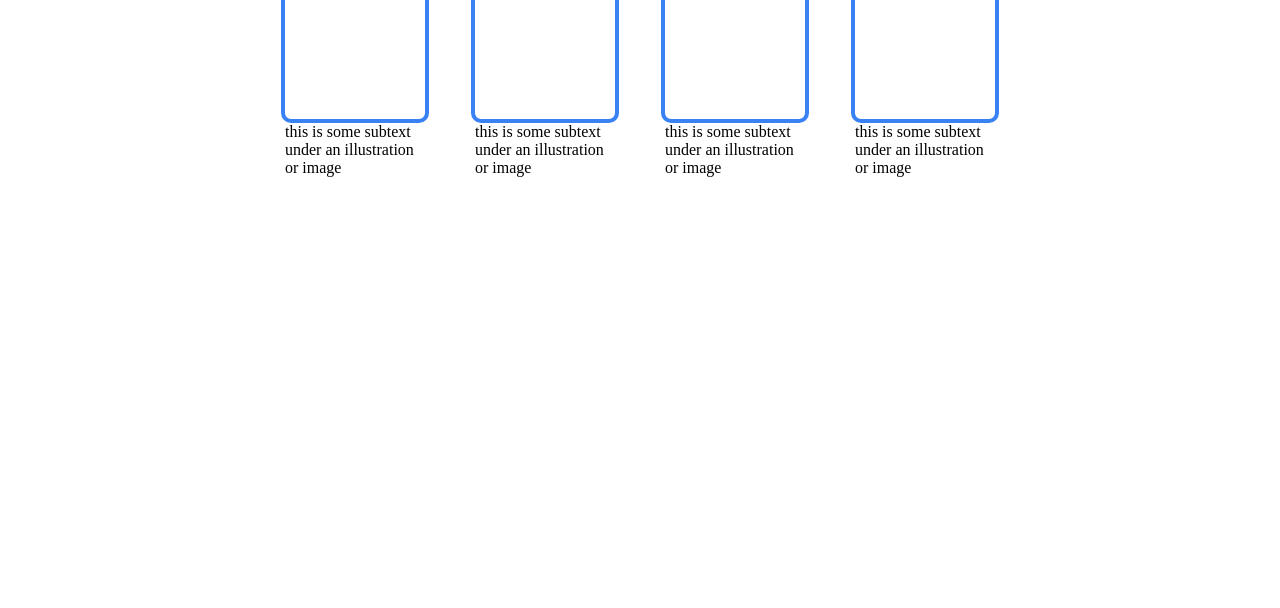
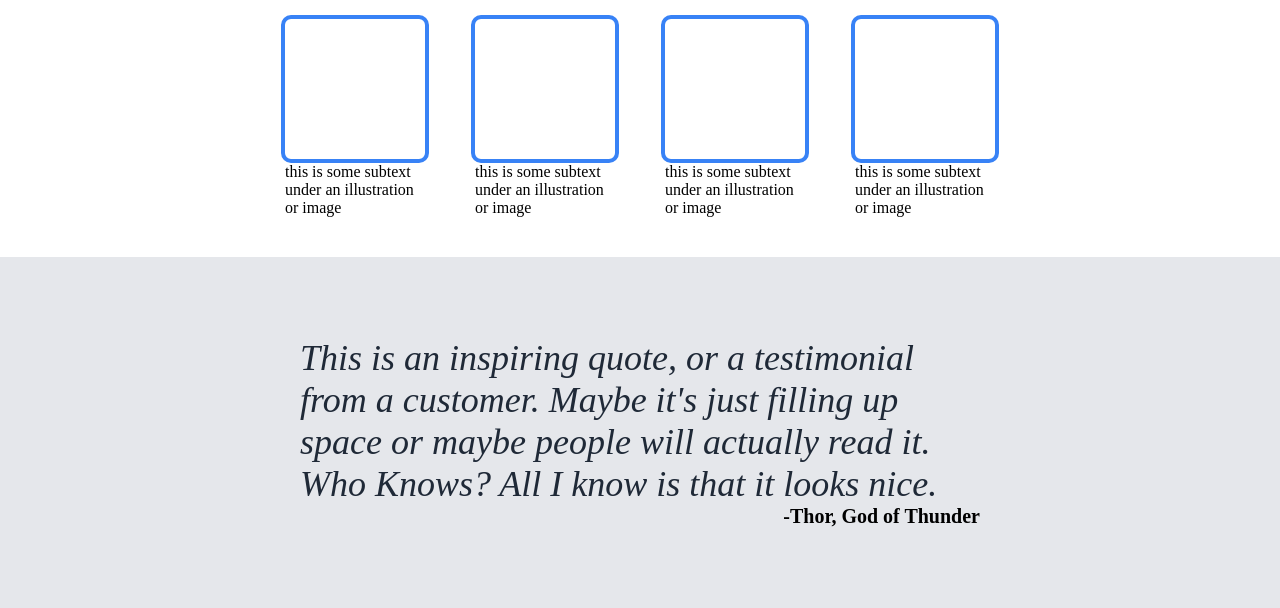
Before and after one commit to thomaspetrick/landing-page, a plain HTML site: page index.html in a window 1280 px wide. Shown: the part 517-1125 px from the top of the page. Before the commit the page ends 800 px from the top, so only its background shows below. Drawn offline with Linux system fonts and the light colour scheme.

Commit message:
add quote flexbox

```diff
--- a/index.html
+++ b/index.html
@@ -64,6 +64,13 @@
 
         </div>
     </div>
+    <div class="quote">
+        <div class="main-quote">This is an inspiring quote, or a testimonial from a customer. Maybe it's just
+            filling up space or
+            maybe people will actually read it. Who Knows? All I know is that it looks nice.
+        </div>
+        <div class="thor">-Thor, God of Thunder</div>
+    </div>
 
 
 </body>
--- a/style.css
+++ b/style.css
@@ -110,6 +110,7 @@ a {
 .information {
     display: flex;
     flex-direction: column;
+    padding: 40px 0px;
 }
 
 .information-text {
@@ -145,3 +146,29 @@ a {
 .information-image-text {
     display: flex;
 }
+
+.quote {
+    display: flex;
+    background-color: #E5E7EB;
+    flex-direction: column;
+    padding: 80px 300px;
+
+}
+
+
+.main-quote {
+    display: flex;
+    justify-content: center;
+    color: #1F2937;
+    font-size: 36px;
+    font-style: italic;
+    font-weight: 300; /*light*/
+}
+
+.thor {
+    display: flex;
+    justify-content: flex-end;
+    font-size: 20px;
+    font-style: bold;
+    font-weight: 900;
+}
```
